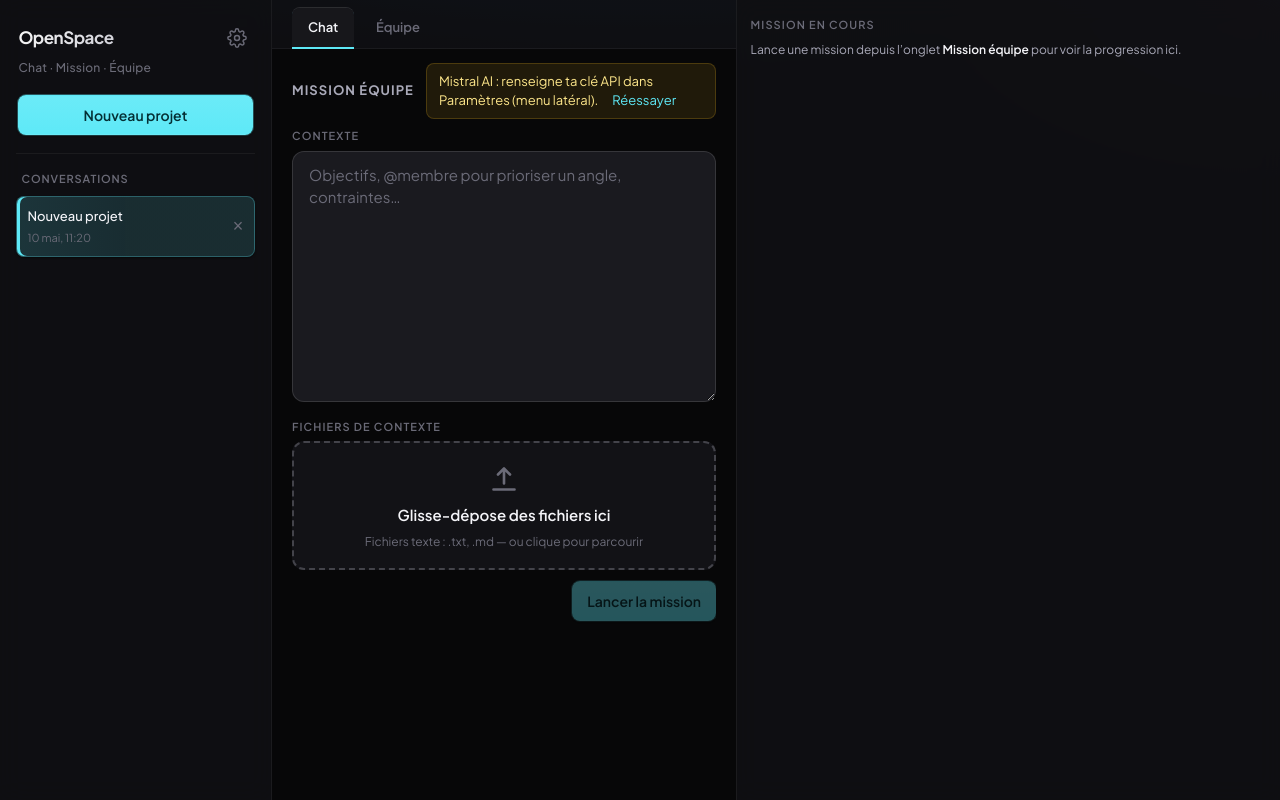
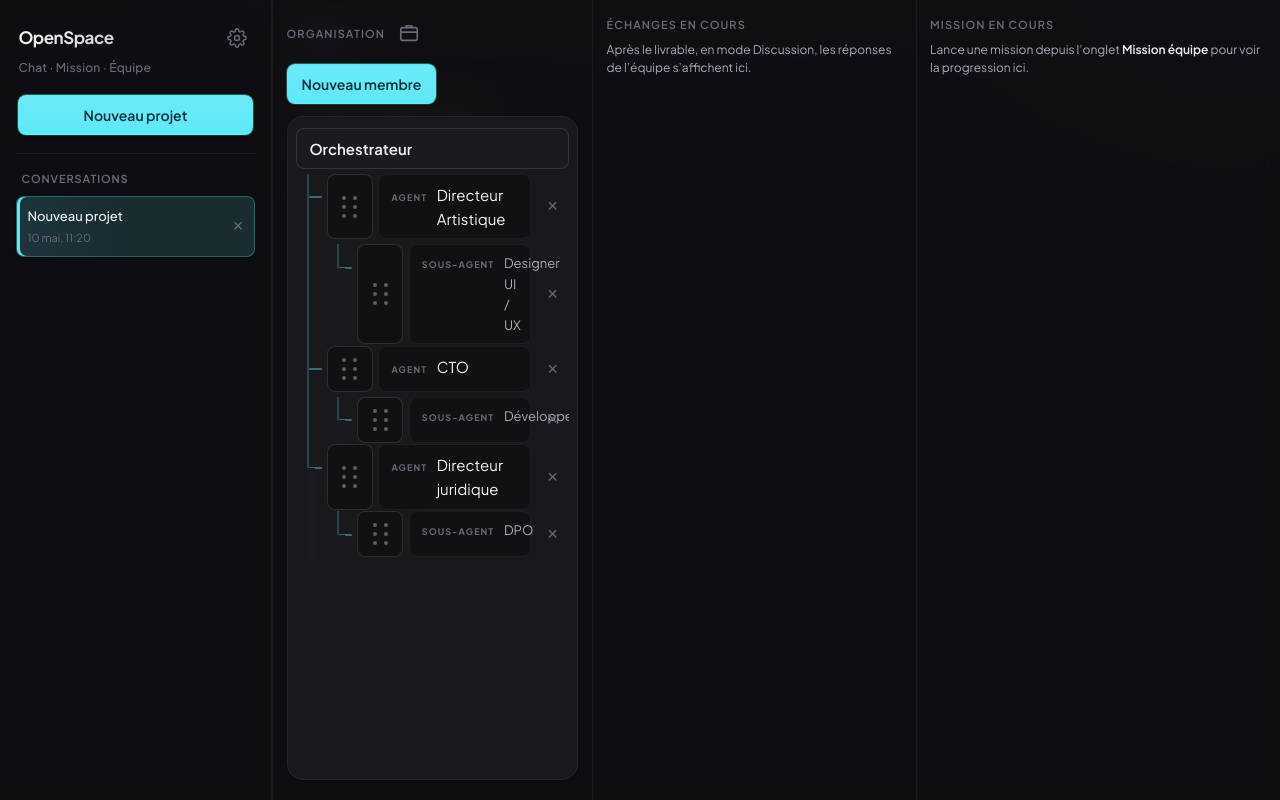
Before and after one commit to ngoujon/assistant-openspace, a React (Vite) app: page / in a window 1280 px wide. Built offline with nearby package versions, Linux system fonts and the light colour scheme.

Commit message:
feat(layout): Organisation et Échanges hors onglet Équipe, entre elles et Activité

```diff
--- a/src/App.tsx
+++ b/src/App.tsx
@@ -4,6 +4,7 @@ import { pickDefaultChatModel } from "@/lib/llmModelPreference";
 import type { LlmProvider } from "@/lib/llmProvider";
 import { fetchMistralModels } from "@/lib/mistral";
 import { ActivitySidebar } from "@/components/ActivitySidebar";
+import { ExchangesSidebar } from "@/components/ExchangesSidebar";
 import { markdownFilenameFromConversationTitle } from "@/lib/downloadMarkdown";
 import { ChatPanel } from "@/components/ChatPanel";
 import { Layout } from "@/components/Layout";
@@ -235,7 +236,14 @@ export default function App() {
     />
   );
 
-  const rightAsideEl = (
+  const exchangesAsideEl = (
+    <ExchangesSidebar
+      state={activityForShell}
+      linkedArtifact={activityLinkedArtifact}
+    />
+  );
+
+  const activityAsideEl = (
     <ActivitySidebar
       state={activityForShell}
       linkedArtifact={activityLinkedArtifact}
@@ -275,7 +283,6 @@ export default function App() {
             setMessages={setActiveMessages}
             onConversationTitle={setConversationTitleById}
             onConversationArtifact={setConversationArtifactMarkdown}
-            activityState={activityForShell}
             setRightActivity={setRightActivity}
           />
         ) : (
@@ -285,12 +292,6 @@ export default function App() {
     </>
   );
 
-  const layoutShared = {
-    sidebar: sidebarEl,
-    main: mainEl,
-    rightAside: rightAsideEl,
-  };
-
   return (
     <>
       <SettingsModal
@@ -298,20 +299,19 @@ export default function App() {
         onClose={() => setSettingsOpen(false)}
         onSaved={refreshLlmModels}
       />
-      {mainTab === "team" ? (
       <TeamWorkspaceProvider
         model={model}
         llmProvider={llmProvider}
         mistralApiKey={mistralApiKey}
       >
         <Layout
-            {...layoutShared}
-            midAside={<TeamOrganisationAside />}
+          sidebar={sidebarEl}
+          main={mainEl}
+          organisationAside={<TeamOrganisationAside />}
+          exchangesAside={exchangesAsideEl}
+          activityAside={activityAsideEl}
         />
       </TeamWorkspaceProvider>
-      ) : (
-        <Layout {...layoutShared} />
-      )}
     </>
   );
 }
--- a/src/components/ChatPanel.tsx
+++ b/src/components/ChatPanel.tsx
@@ -6,7 +6,6 @@ import {
   type Dispatch,
   type SetStateAction,
 } from "react";
-import { ActivitySidebar } from "@/components/ActivitySidebar";
 import { MissionWorkspace } from "@/components/MissionWorkspace";
 import {
   applyDiscussionToArtifact,
@@ -80,7 +79,6 @@ interface ChatPanelProps {
       missionUserBrief?: string;
     },
   ) => void;
-  activityState: RightActivityState;
   setRightActivity: Dispatch<SetStateAction<RightActivityState>>;
 }
 
@@ -96,7 +94,6 @@ export function ChatPanel({
   setMessages,
   onConversationTitle,
   onConversationArtifact,
-  activityState,
   setRightActivity,
 }: ChatPanelProps) {
   const [mode, setMode] = useState<ChatMode>(() =>
@@ -209,15 +206,6 @@ export function ChatPanel({
       markdownFilenameFromConversationTitle(conversation.title),
     );
   }, [conversation.artifactMarkdown, conversation.title]);
-
-  const trimmedArtifact = conversation.artifactMarkdown?.trim();
-  const linkedArtifactForActivity =
-    trimmedArtifact && trimmedArtifact.length > 0
-      ? {
-          markdown: trimmedArtifact,
-          filename: markdownFilenameFromConversationTitle(conversation.title),
-        }
-      : null;
 
   const patchArtifactFromDiscussion = useCallback(
     async (instructionText: string) => {
@@ -603,15 +591,6 @@ export function ChatPanel({
         </div>
       </header>
 
-      <div className="activity-inline-wrap" aria-hidden={false}>
-        <ActivitySidebar
-          state={activityState}
-          variant="inline"
-          linkedArtifact={linkedArtifactForActivity}
-          llmProvider={llmProvider}
-        />
-      </div>
-
       {mode === "mission" ? (
         <MissionWorkspace
           key={conversation.id}
--- /dev/null
+++ b/src/components/ExchangesSidebar.tsx
@@ -0,0 +1,107 @@
+import { triggerMarkdownDownload } from "@/lib/downloadMarkdown";
+import type {
+  ActivityLinkedArtifact,
+  RightActivityState,
+} from "@/types/activity";
+
+interface ExchangesSidebarProps {
+  state: RightActivityState;
+  variant?: "sidebar" | "inline";
+  linkedArtifact?: ActivityLinkedArtifact | null;
+}
+
+/** Colonne « Échanges en cours » (discussion : routage, stream, livrable .md). */
+export function ExchangesSidebar({
+  state,
+  variant = "sidebar",
+  linkedArtifact = null,
+}: ExchangesSidebarProps) {
+  const isInline = variant === "inline";
+
+  if (state.kind === "discussion") {
+    const { isRouting, streaming, panelError, streamingSpeaker } = state;
+    const busy = isRouting || streaming;
+    return (
+      <div
+        className={
+          isInline ? "activity-inline activity-inline-discussion" : "activity-sidebar"
+        }
+        role="status"
+        aria-live="polite"
+        aria-busy={busy}
+      >
+        <h2 className="activity-sidebar-title">Échanges en cours</h2>
+        {panelError && (
+          <p className="activity-sidebar-error" role="alert">
+            {panelError}
+          </p>
+        )}
+        {!panelError && isRouting && (
+          <p className="activity-sidebar-status">
+            L’orchestrateur choisit le membre le plus qualifié pour répondre…
+          </p>
+        )}
+        {!panelError && !isRouting && streaming && (
+          <p className="activity-sidebar-status">
+            {streamingSpeaker ? (
+              <>
+                Réponse en cours de <strong>{streamingSpeaker}</strong>…
+              </>
+            ) : (
+              "Réponse en cours de génération…"
+            )}
+          </p>
+        )}
+        {!panelError && !busy && linkedArtifact && (
+          <div className="activity-artifact-download">
+            <button
+              type="button"
+              className="btn-primary btn-compact"
+              aria-label="Télécharger le livrable Markdown (.md)"
+              onClick={() =>
+                triggerMarkdownDownload(
+                  linkedArtifact.markdown,
+                  linkedArtifact.filename,
+                )
+              }
+            >
+              Télécharger le .md
+            </button>
+          </div>
+        )}
+        {!panelError && !busy && !linkedArtifact && (
+          <p className="activity-sidebar-muted">
+            Aucun envoi en cours. Écris un message et envoie pour lancer l’équipe.
+          </p>
+        )}
+      </div>
+    );
+  }
+
+  const placeholder =
+    state.kind === "mission"
+      ? "Après le livrable, en mode Discussion, les réponses de l’équipe s’affichent ici."
+      : state.kind === "team"
+        ? "Ouvre l’onglet Chat sur un projet pour suivre la discussion."
+        : "Ouvre un projet et passe en Discussion pour suivre les échanges de l’équipe.";
+
+  if (isInline) {
+    return (
+      <div className="activity-inline activity-inline-exchanges-placeholder">
+        <h2 className="activity-sidebar-title">Échanges en cours</h2>
+        <p className="activity-sidebar-muted">{placeholder}</p>
+      </div>
+    );
+  }
+
+  return (
+    <div
+      className="activity-sidebar"
+      role="complementary"
+      aria-label="Échanges en cours"
+    >
+      <h2 className="activity-sidebar-title">Échanges en cours</h2>
+      <p className="activity-sidebar-muted">{placeholder}</p>
+    </div>
+  );
+}
--- a/src/components/Layout.tsx
+++ b/src/components/Layout.tsx
@@ -3,28 +3,36 @@ import type { ReactNode } from "react";
 interface LayoutProps {
   sidebar: ReactNode;
   main: ReactNode;
-  /** Colonne entre le centre et l’activité (ex. Organisation en onglet Équipe). */
-  midAside?: ReactNode;
-  /** Colonne droite : activité / échanges en cours (discussion, mission). */
-  rightAside?: ReactNode;
+  /** Hiérarchie de l’équipe (toujours à gauche du bloc « échanges »). */
+  organisationAside: ReactNode;
+  /** Routage / stream discussion (entre Organisation et Activité). */
+  exchangesAside: ReactNode;
+  /** Mission, idle, onglet équipe : colonne la plus à droite. */
+  activityAside: ReactNode;
 }
 
-export function Layout({ sidebar, main, midAside, rightAside }: LayoutProps) {
+export function Layout({
+  sidebar,
+  main,
+  organisationAside,
+  exchangesAside,
+  activityAside,
+}: LayoutProps) {
   return (
-    <div className={midAside ? "shell shell--with-org-aside" : "shell"}>
+    <div className="shell shell--with-hud">
       <aside className="shell-sidebar">{sidebar}</aside>
       <main className="shell-main">{main}</main>
-      {midAside ? (
+      <div className="shell-hud" aria-label="Organisation, échanges et activité">
         <aside className="shell-org" aria-label="Organisation de l’équipe">
-          {midAside}
+          {organisationAside}
         </aside>
-      ) : null}
-      <aside
-        className="shell-right"
-        aria-label="Activité et échanges en cours"
-      >
-        {rightAside}
-      </aside>
+        <aside className="shell-exchanges" aria-label="Échanges en cours">
+          {exchangesAside}
+        </aside>
+        <aside className="shell-activity" aria-label="Activité mission et indicateurs">
+          {activityAside}
+        </aside>
+      </div>
     </div>
   );
 }
--- a/src/components/TeamOrganisationAside.tsx
+++ b/src/components/TeamOrganisationAside.tsx
@@ -188,7 +188,7 @@ function TeamBranch({
   );
 }
 
-/** Colonne pleine hauteur à gauche de l’activité : arbre Organisation. */
+/** Colonne Organisation (arbre hiérarchique), à gauche des échanges et de l’activité. */
 export function TeamOrganisationAside() {
   const [archiveModalOpen, setArchiveModalOpen] = useState(false);
   const {
--- a/src/index.css
+++ b/src/index.css
@@ -27,8 +27,9 @@
   --font: "Plus Jakarta Sans", ui-sans-serif, system-ui, -apple-system, "Segoe UI",
     Roboto, "Helvetica Neue", Arial, sans-serif;
   --sidebar-w: 272px;
-  --org-aside-w: minmax(260px, 22rem);
-  --right-w: minmax(288px, 34rem);
+  --org-aside-w: minmax(240px, 20rem);
+  --exchanges-w: minmax(220px, 22rem);
+  --activity-w: minmax(260px, 34rem);
   --shadow-sm: 0 1px 2px rgba(0, 0, 0, 0.5);
   --shadow-md: 0 12px 40px rgba(0, 0, 0, 0.38);
   --shadow-modal: 0 28px 90px rgba(0, 0, 0, 0.55),
@@ -79,16 +80,23 @@ body {
   font-size: 0.9rem;
 }
 
-/* ——— Shell 3 ou 4 colonnes (Équipe : Organisation avant Activité) ——— */
+/* ——— Shell : sidebar | contenu | HUD (Organisation · Échanges · Activité) ——— */
 .shell {
   display: grid;
-  grid-template-columns: var(--sidebar-w) 1fr var(--right-w);
+  grid-template-columns: var(--sidebar-w) minmax(0, 1fr) auto;
   height: 100%;
   min-height: 100vh;
 }
 
-.shell.shell--with-org-aside {
-  grid-template-columns: var(--sidebar-w) 1fr var(--org-aside-w) var(--right-w);
+.shell.shell--with-hud > .shell-hud {
+  display: grid;
+  grid-template-columns: var(--org-aside-w) var(--exchanges-w) var(--activity-w);
+  min-width: 0;
+  min-height: 0;
+  border-left: 1px solid var(--border);
+  background: color-mix(in srgb, var(--bg-raised) 88%, transparent);
+  backdrop-filter: blur(12px);
+  -webkit-backdrop-filter: blur(12px);
 }
 
 .shell-sidebar {
@@ -109,43 +117,38 @@ body {
   background: transparent;
 }
 
-.shell-org {
+.shell-org,
+.shell-exchanges,
+.shell-activity {
   display: flex;
   flex-direction: column;
   min-width: 0;
   min-height: 0;
-  border-left: 1px solid var(--border);
-  background: color-mix(in srgb, var(--bg-raised) 88%, transparent);
-  backdrop-filter: blur(12px);
-  -webkit-backdrop-filter: blur(12px);
   overflow: hidden;
 }
 
-.shell-org > * {
+.shell-org {
+  border-right: 1px solid var(--border);
+}
+
+.shell-exchanges {
+  border-right: 1px solid var(--border);
+}
+
+.shell-activity {
+  overflow: auto;
+  scrollbar-width: thin;
+  scrollbar-color: var(--border-strong) transparent;
+}
+
+.shell-org > *,
+.shell-exchanges > *,
+.shell-activity > * {
   flex: 1 1 auto;
   min-height: 0;
   min-width: 0;
   display: flex;
   flex-direction: column;
-}
-
-.shell-right {
-  display: flex;
-  flex-direction: column;
-  border-left: 1px solid var(--border);
-  background: color-mix(in srgb, var(--bg-raised) 88%, transparent);
-  backdrop-filter: blur(12px);
-  -webkit-backdrop-filter: blur(12px);
-  overflow: auto;
-  min-height: 0;
-  scrollbar-width: thin;
-  scrollbar-color: var(--border-strong) transparent;
-}
-
-.shell-right > * {
-  flex: 1 1 auto;
-  min-height: 0;
-  width: 100%;
 }
 
 .activity-sidebar {
@@ -2316,9 +2319,9 @@ body {
 }
 
 @media (max-width: 900px) {
-  .shell {
+  .shell.shell--with-hud {
     grid-template-columns: 1fr;
-    grid-template-rows: auto 1fr;
+    grid-template-rows: auto 1fr auto;
   }
 
   .shell-sidebar {
@@ -2327,12 +2330,33 @@ body {
     max-height: 38vh;
   }
 
-  .shell-right {
+  .shell.shell--with-hud > .shell-hud {
+    display: flex;
+    flex-direction: column;
+    grid-template-columns: unset;
+    max-height: 42vh;
+    overflow-y: auto;
+    overflow-x: hidden;
+    border-left: none;
+    border-top: 1px solid var(--border);
+  }
+
+  .shell-org,
+  .shell-exchanges {
+    border-right: none;
+    border-bottom: 1px solid var(--border);
+    overflow: visible;
+    flex: 0 0 auto;
+  }
+
+  .shell-activity {
+    overflow: visible;
+    flex: 1 1 auto;
+    min-height: 0;
+  }
+
+  .activity-inline-wrap {
     display: none;
-  }
-
-  .activity-inline-wrap {
-    display: block;
   }
 
   .chat-panel {
--- a/src/types/activity.ts
+++ b/src/types/activity.ts
@@ -1,3 +1,9 @@
+/** Livrable Markdown lié à la conversation (mission terminée ou fusion discussion). */
+export interface ActivityLinkedArtifact {
+  markdown: string;
+  filename: string;
+}
+
 /** Contenu de la colonne droite (activité / échanges en cours). */
 export type RightActivityState =
   | { kind: "idle" }
```
Also changed, not shown: src/components/ActivitySidebar.tsx (+9 -60 lines), 3 other files (tests, documents, lock files or other folders). Lines whose indentation alone changed are shown as unchanged.
